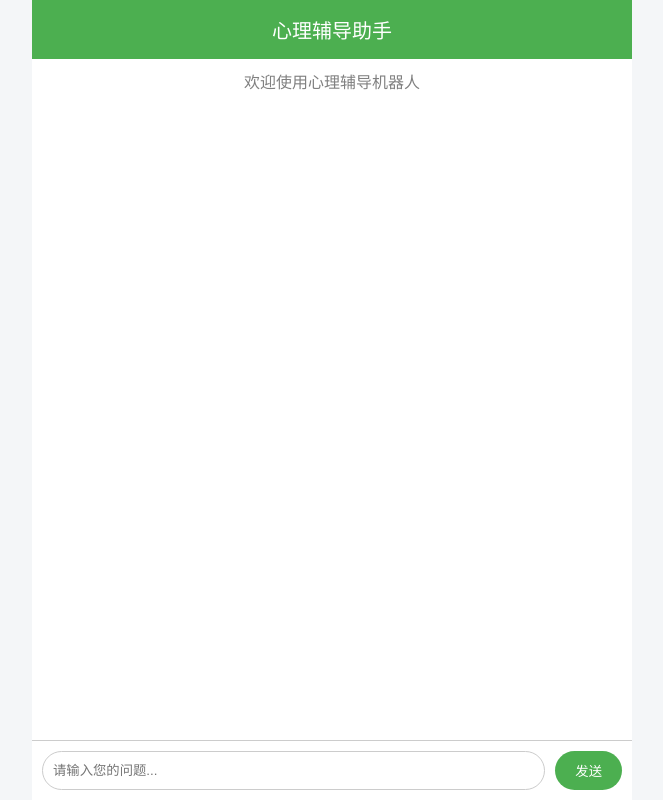
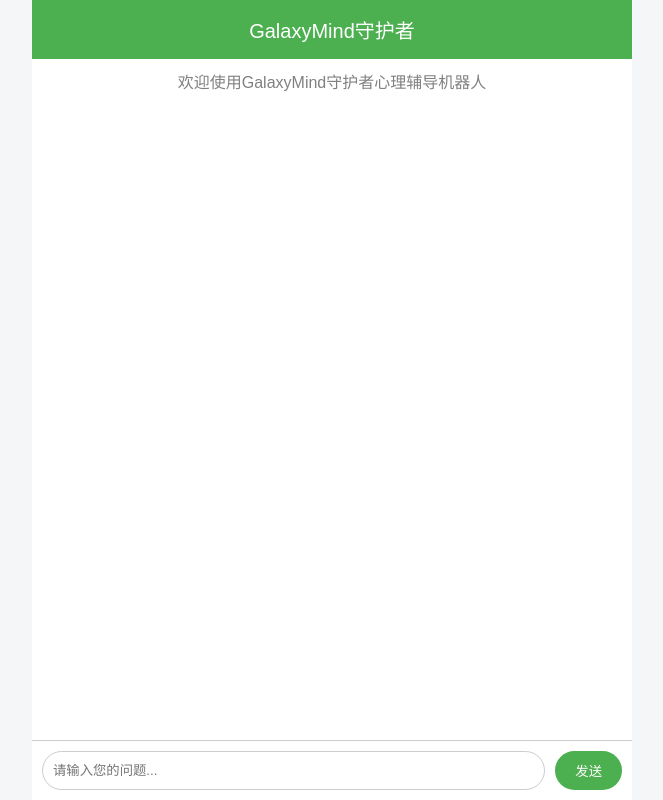
Before and after one commit to jiajiajia-12138/psychology-helper, a Flask app: page / in a window 1280 px wide. Shown: the whole page, without its empty margins (308-971 px from the left). Run offline with Flask 3, Linux system fonts and the light colour scheme.

Commit message:
更新网页内容

```diff
--- a/templates/index.html
+++ b/templates/index.html
@@ -87,9 +87,9 @@
 <body>
 
 <div class="container">
-    <div class="header">心理辅导助手</div>
+    <div class="header">GalaxyMind守护者</div>
     <div class="chat-box" id="chatBox">
-        <div style="text-align:center; color:gray;">欢迎使用心理辅导机器人</div>
+        <div style="text-align:center; color:gray;">欢迎使用GalaxyMind守护者心理辅导机器人</div>
     </div>
     <div class="input-box">
         <input type="text" id="userInput" placeholder="请输入您的问题..." />
```
